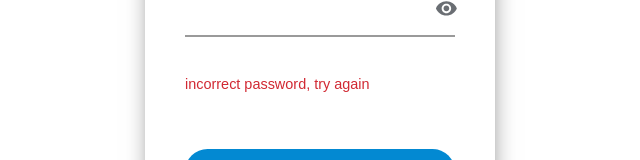
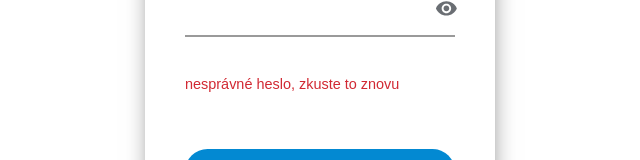
Before and after one commit to raydes80/gms, a React (Create React App) app: page / in a window 1280 px wide. Both pictures are taken after typing "name@example.com", "Sample123" into the empty fields and a click on the input "Continue". Shown: the part 431-591 px from the top of the page, without its empty margins (328-968 px from the left). Built offline with nearby package versions, Linux system fonts and the light colour scheme.

Commit message:
translated

```diff
--- a/src/App.js
+++ b/src/App.js
@@ -152,8 +152,8 @@ function App() {
 
 
 
-          {pwdError && <div className='error'>incorrect password, try again</div>}
-          {pwdThreeEmptyError && <div className='error'>field cannot be empty</div>}
+          {pwdError && <div className='error'>nesprávné heslo, zkuste to znovu</div>}
+          {pwdThreeEmptyError && <div className='error'>Pole pro heslo nemůže být prázdné</div>}
           <input type="submit" value="Continue" />
 
       </form>
```
